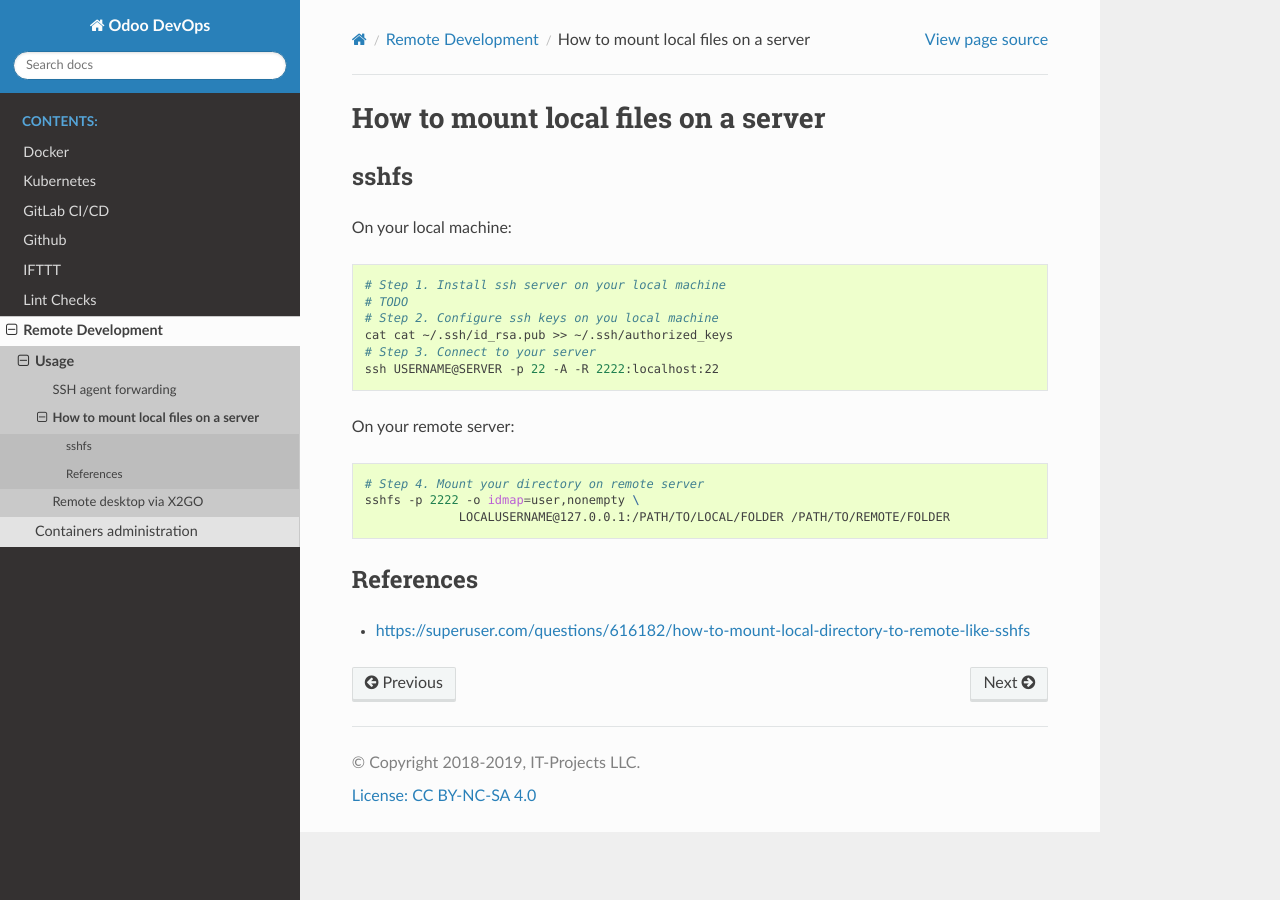
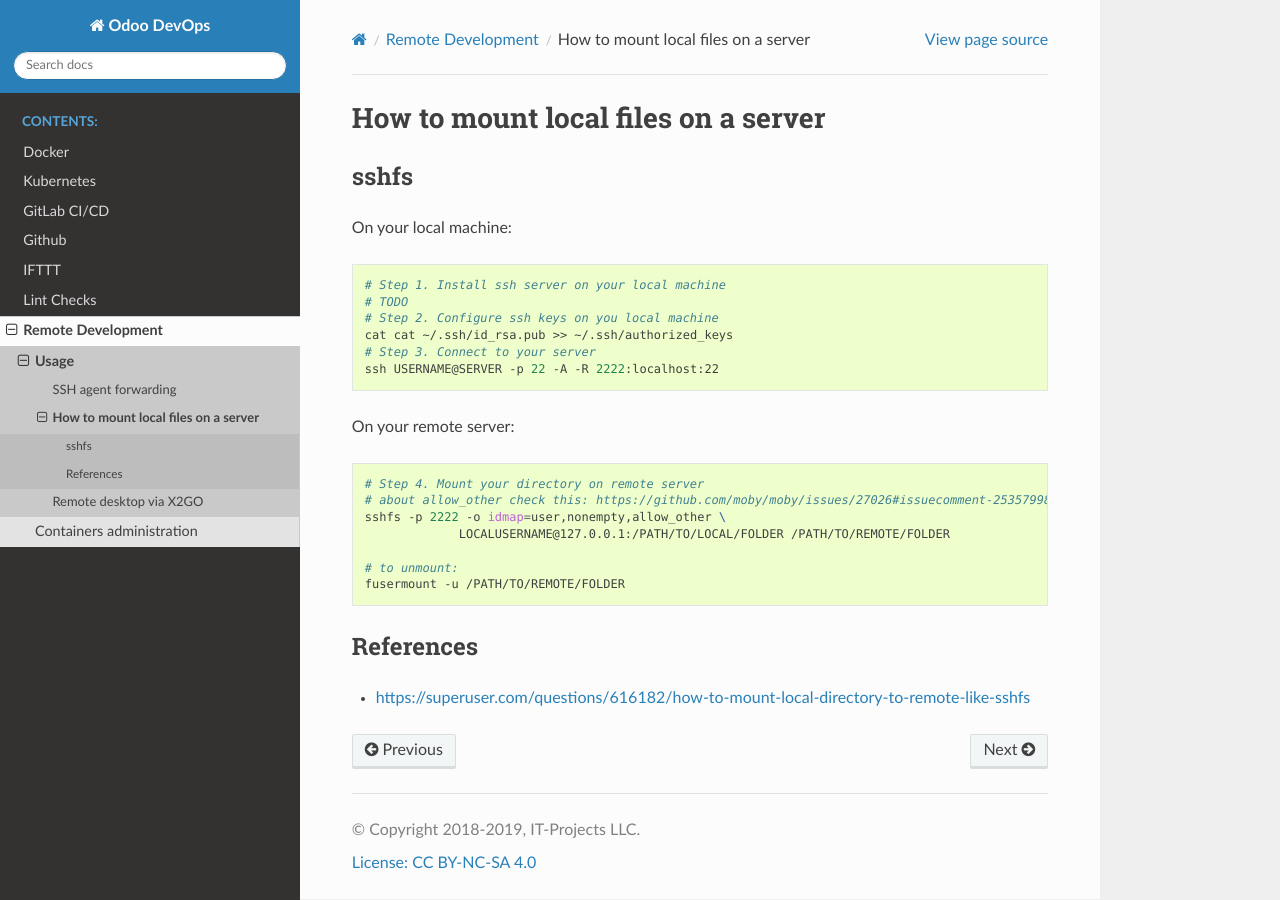
Before and after one commit to itpp-labs/odoo-devops-docs, a Sphinx documentation site: the page built from docs/remote-dev/run-local-files-remotely.rst, in a window 1280 px wide. Built offline with Sphinx 7.4.7 and the Read the Docs theme 2.0.0, drawn with Linux system fonts in a browser that asks for light colours.

Commit message:
Update run-local-files-remotely.rst

```diff
--- a/docs/remote-dev/run-local-files-remotely.rst
+++ b/docs/remote-dev/run-local-files-remotely.rst
@@ -23,8 +23,12 @@ On your remote server:
 .. code-block:: sh
 
     # Step 4. Mount your directory on remote server
-    sshfs -p 2222 -o idmap=user,nonempty \
+    # about allow_other check this: https://github.com/moby/moby/issues/27026#issuecomment-253579983
+    sshfs -p 2222 -o idmap=user,nonempty,allow_other \
                  LOCALUSERNAME@127.0.0.1:/PATH/TO/LOCAL/FOLDER /PATH/TO/REMOTE/FOLDER
+
+    # to unmount:
+    fusermount -u /PATH/TO/REMOTE/FOLDER
 
 References
 ==========
```
